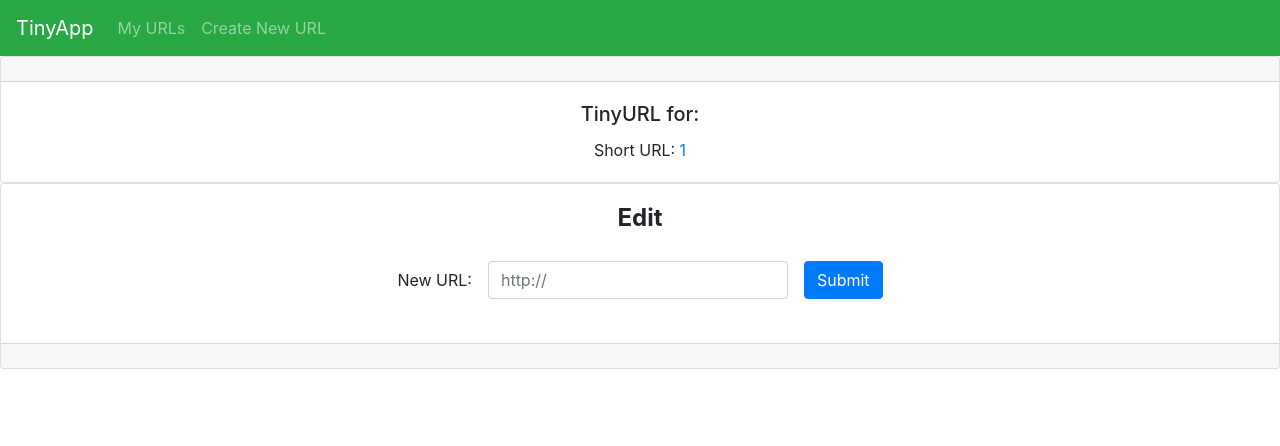
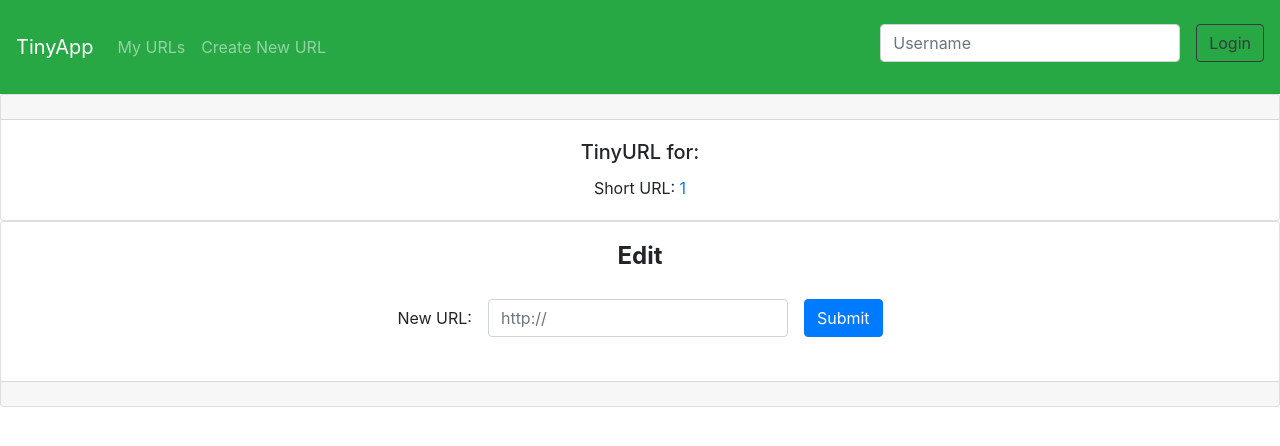
Before and after one commit to AdelRashed97/tinyapp, a Node server app: page /urls/1 in a window 1280 px wide. Shown: the top 446 px of the page. Run offline with Node 20, Linux system fonts and the light colour scheme; some libraries are stand-ins or nearby versions.

Commit message:
added a login form that routes to /login using POST method

```diff
--- a/views/partials/_header.ejs
+++ b/views/partials/_header.ejs
@@ -10,5 +10,16 @@
         <a class="nav-item nav-link" href="/urls/new">Create New URL</a>
       </div>
     </div>
+    <form class="form-inline" action="/login" method="POST">
+      <div class="form-group mb-2">
+
+        <input class="form-control" type="text" name="user" placeholder="Username" style="width: 300px; margin: 1em">
+        <button type="submit" class="btn btn-success btn-outline-dark">Login</button>
+      </div>
   </nav>
+
+
+  </form>
+
+
 </header>
```
